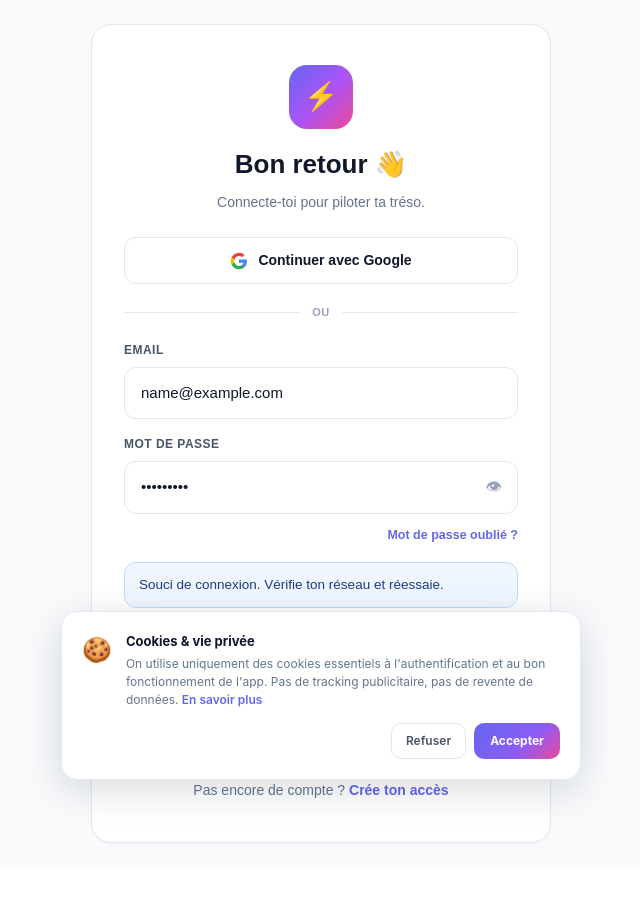
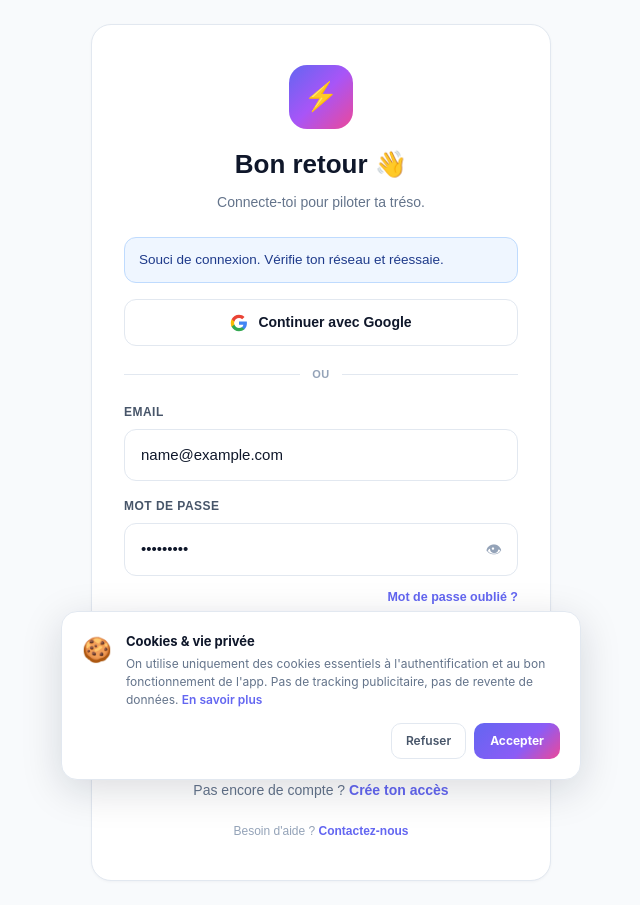
Before and after one commit to Christ-Gotti/cashoptimize, a Next.js app: page /login in a window 1280 px wide. Both pictures are taken after typing "name@example.com", "Sample123" into the empty fields and a click on the button "Se connecter →". Shown: the whole page, without its empty margins (319-959 px from the left). Before the commit the page ends 867 px from the top, so only its background shows below. Built offline with nearby package versions, Linux system fonts and the light colour scheme; no server answers.

Commit message:
ui: affichage des erreurs OAuth/callback sur login

```diff
--- a/app/login/page.tsx
+++ b/app/login/page.tsx
@@ -1,6 +1,6 @@
 "use client";
 
-import { Suspense, useState } from "react";
+import { Suspense, useEffect, useState } from "react";
 import { useRouter, useSearchParams } from "next/navigation";
 import Link from "next/link";
 import { createSupabaseBrowser } from "@/lib/supabase/client";
@@ -27,6 +27,22 @@ function LoginInner() {
   const [notice, setNotice] = useState<{ tone: "info" | "success" | "warning"; text: string } | null>(null);
 
   const nextPath = searchParams.get("next") || "/dashboard";
+
+  // Affiche les erreurs OAuth qui reviennent en URL (?error=oauth ou ?error=callback)
+  useEffect(() => {
+    const error = searchParams.get("error");
+    if (error === "oauth") {
+      setNotice({
+        tone: "warning",
+        text: "Connexion Google échouée. Si tu as déjà un compte avec cette adresse en mot de passe, utilise plutôt le mot de passe pour te connecter.",
+      });
+    } else if (error === "callback") {
+      setNotice({
+        tone: "warning",
+        text: "Lien expiré ou invalide. Reconnecte-toi.",
+      });
+    }
+  }, [searchParams]);
 
   function friendlyError(msg: string): { tone: "warning" | "info"; text: string } {
     const m = msg.toLowerCase();
@@ -92,7 +108,13 @@ function LoginInner() {
           <p style={{ color: "#64748b", fontSize: 14, marginTop: 8, marginBottom: 0 }}>Connecte-toi pour piloter ta tréso.</p>
         </div>
 
-        {/* Bouton Google */}
+        {/* Affiche le notice avant tout au cas où il y a une erreur OAuth */}
+        {notice && (
+          <div style={{ marginBottom: 16, padding: "12px 14px", borderRadius: 12, border: `1px solid ${toneStyles[notice.tone].borderColor}`, background: toneStyles[notice.tone].background, color: toneStyles[notice.tone].color, fontSize: 13.5, lineHeight: 1.5 }}>
+            {notice.text}
+          </div>
+        )}
+
         <button onClick={loginWithGoogle} disabled={googleLoading} type="button" style={googleBtnStyle(googleLoading)}>
           <GoogleIcon />
           <span>{googleLoading ? "Connexion…" : "Continuer avec Google"}</span>
@@ -116,12 +138,6 @@ function LoginInner() {
             <Link href="/forgot-password" style={{ color: "#6366f1", fontSize: 12.5, fontWeight: 600, textDecoration: "none" }}>Mot de passe oublié ?</Link>
           </div>
 
-          {notice && (
-            <div style={{ padding: "12px 14px", borderRadius: 12, border: `1px solid ${toneStyles[notice.tone].borderColor}`, background: toneStyles[notice.tone].background, color: toneStyles[notice.tone].color, fontSize: 13.5, lineHeight: 1.5 }}>
-              {notice.text}
-            </div>
-          )}
-
           <button type="submit" disabled={loading} style={{ width: "100%", padding: "14px 16px", borderRadius: 12, border: "none", background: "linear-gradient(135deg, #6366f1 0%, #a855f7 50%, #ec4899 100%)", color: "white", fontSize: 15, fontWeight: 700, cursor: loading ? "not-allowed" : "pointer", opacity: loading ? 0.6 : 1, transition: "opacity 150ms", boxShadow: "0 8px 24px rgba(99, 102, 241, 0.25)" }}>
             {loading ? "Connexion…" : "Se connecter →"}
           </button>
@@ -135,6 +151,10 @@ function LoginInner() {
           <span style={{ fontSize: 14, color: "#64748b" }}>Pas encore de compte ? </span>
           <Link href="/signup" style={{ color: "#6366f1", fontSize: 14, fontWeight: 600, textDecoration: "none" }}>Crée ton accès</Link>
         </div>
+
+        <p style={{ textAlign: "center", color: "#94a3b8", fontSize: 12, marginTop: 20, marginBottom: 0 }}>
+          Besoin d'aide ? <a href="mailto:dopeweb.saas@gmail.com?subject=Aide%20CashOptimize" style={{ color: "#6366f1", textDecoration: "none", fontWeight: 600 }}>Contactez-nous</a>
+        </p>
       </div>
     </div>
   );
```
